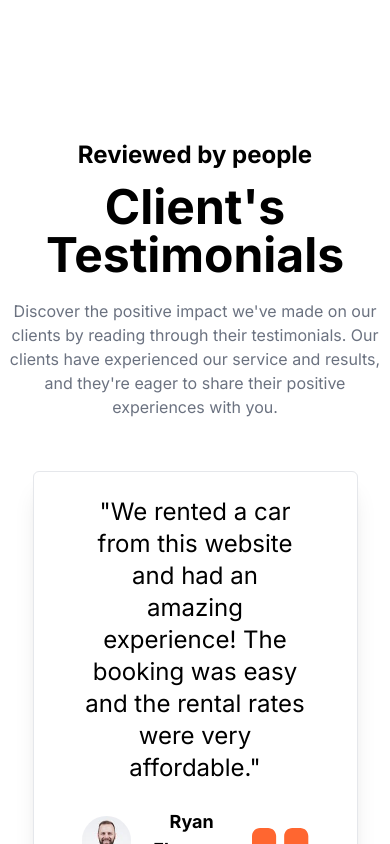
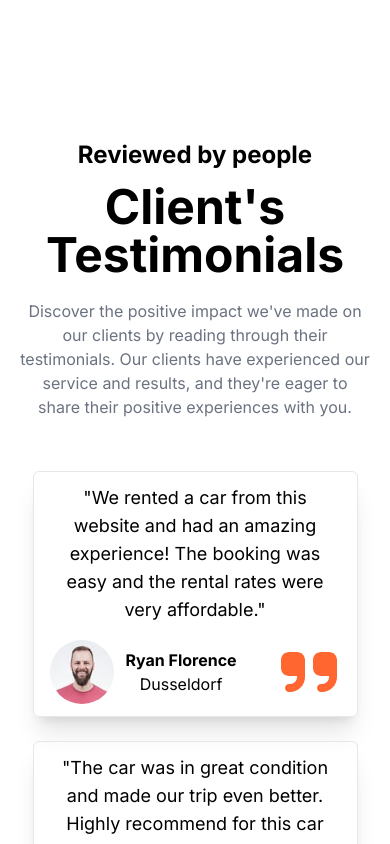
Before and after one commit to JobaF/car-rental, a Next.js app: page / in a window 390 px wide. Shown: the part 6420-7264 px from the top of the page. Built offline with nearby package versions, Linux system fonts and the light colour scheme.

Commit message:
Add better styling to testimonial card

```diff
--- a/src/components/TestimonialCard.tsx
+++ b/src/components/TestimonialCard.tsx
@@ -8,8 +8,8 @@ interface TestimonialCardProps {
 
 const TestimonialCard: FC<TestimonialCardProps> = ({ testimonial }) => {
 	return (
-		<div className="max-w-lg w-5/6 flex flex-col items-center py-6 px-12 rounded-md shadow-xl border">
-			<p className="text-2xl"> {testimonial.text}</p>
+		<div className="max-w-lg w-5/6 flex flex-col items-center py-3 md:py-6 px-4 md:px-12 rounded-md shadow-xl border">
+			<p className="text-lg md:text-2xl"> {testimonial.text}</p>
 			<div className="flex items-center justify-between gap-3 w-full mt-4">
 				<div className="flex gap-3 items-center">
 					<div className="w-16 h-16 rounded-full overflow-hidden">
@@ -19,14 +19,16 @@ const TestimonialCard: FC<TestimonialCardProps> = ({ testimonial }) => {
 						/>
 					</div>
 					<div>
-						<div className="font-bold text-lg">{testimonial.author}</div>
-						<div>{testimonial.location}</div>
+						<div className="font-bold text-md md:text-lg">
+							{testimonial.author}
+						</div>
+						<div className="text-md md:text-lg">{testimonial.location}</div>
 					</div>
 				</div>
 				<svg
 					xmlns="http://www.w3.org/2000/svg"
 					viewBox="0 0 448 512"
-					className="w-24 h-24"
+					className="w-16 h-16 md:w-20 md:h-20"
 					fill="#ff6630"
 				>
 					<path d="M448 296c0 66.3-53.7 120-120 120h-8c-17.7 0-32-14.3-32-32s14.3-32 32-32h8c30.9 0 56-25.1 56-56v-8H320c-35.3 0-64-28.7-64-64V160c0-35.3 28.7-64 64-64h64c35.3 0 64 28.7 64 64v32 32 72zm-256 0c0 66.3-53.7 120-120 120H64c-17.7 0-32-14.3-32-32s14.3-32 32-32h8c30.9 0 56-25.1 56-56v-8H64c-35.3 0-64-28.7-64-64V160c0-35.3 28.7-64 64-64h64c35.3 0 64 28.7 64 64v32 32 72z" />
--- a/src/components/Testimonials.tsx
+++ b/src/components/Testimonials.tsx
@@ -22,7 +22,7 @@ const Testimonials: FC<TestimonialsProps> = ({}) => {
 			location: "Dusseldorf",
 		},
 		{
-			text: '"The car was in great condition and made our trip even better. Highly recommend for this car rental website! "',
+			text: '"The car was in great condition and made our trip even better. Highly recommend for this car rental website!"',
 			profilePicture: profilePicture2,
 			author: "Debbie O'Brien",
 			location: "Munich",
@@ -30,8 +30,8 @@ const Testimonials: FC<TestimonialsProps> = ({}) => {
 	]
 
 	return (
-		<div className=" max-w-7xl mx-auto text-center flex flex-col gap-5 mb-96">
-			<div className="max-w-3xl  flex flex-col gap-5 mx-auto">
+		<div className="max-w-7xl mx-auto text-center flex flex-col gap-5 mb-96">
+			<div className="px-5 max-w-3xl flex flex-col gap-5 mx-auto">
 				<h2 className="font-bold text-2xl -mb-2">Reviewed by people</h2>
 				<h1 className="text-5xl font-bold">Client&apos;s Testimonials</h1>
 				<p className="text-gray-500">
```
